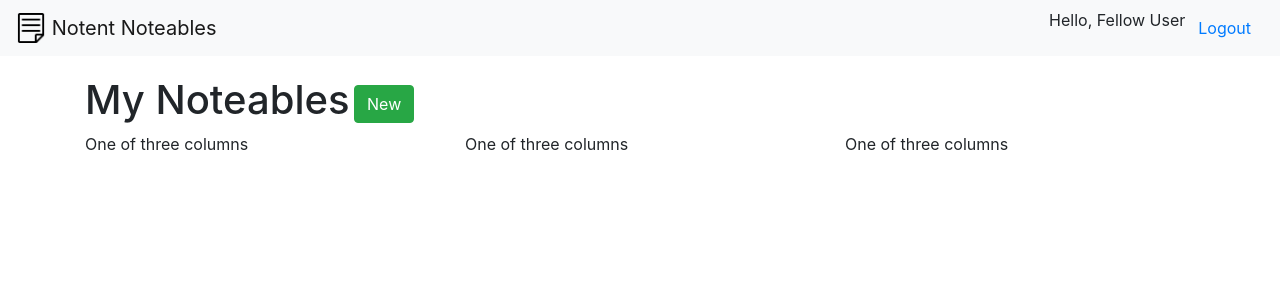
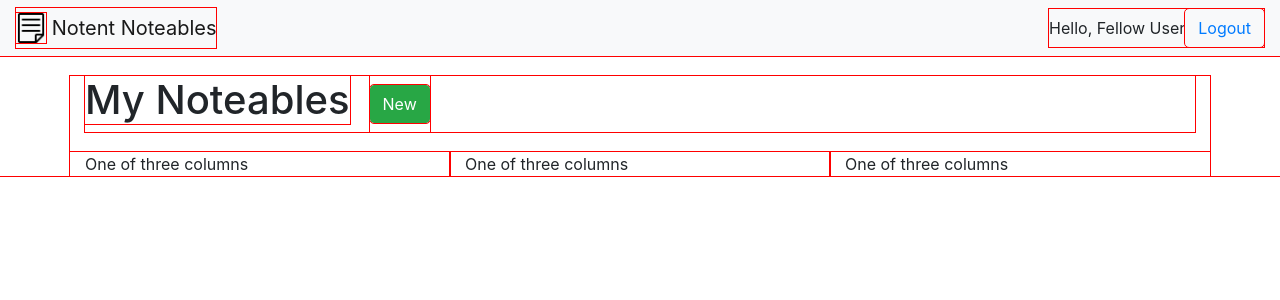
Before and after one commit to jansenhillis/noteables, a Django app: template django_files/noteables/templates/dashboard.html in a window 1280 px wide. Shown: the top 300 px of the page. Run offline with Django 3.2, Linux system fonts and the light colour scheme; the template is opened without the code that fills it, so the values that code supplies are empty; some libraries are stand-ins or nearby versions.

Commit message:
Dashboard and New views updated
Modified new.html, added generic style.css for entire app, few more improvements to css

```diff
--- a/django_files/noteables/static/css/dash.css
+++ b/django_files/noteables/static/css/dash.css
@@ -1,5 +1,5 @@
 * {
-    /* outline: 1px red solid; */
+    outline: 1px red solid;
 }
 
 .container {
@@ -7,6 +7,11 @@
 }
 
 h1 {
-    display: inline-block;
-    vertical-align: middle;
+    margin-right: 20px;
 }
+
+.note_nav {
+    display: flex;
+    justify-content: flex-start;
+    margin-bottom: 20px;
+}
--- /dev/null
+++ b/django_files/noteables/static/css/style.css
@@ -0,0 +1,3 @@
+* {
+    outline: 1px red solid;
+}
--- a/django_files/noteables/templates/dashboard.html
+++ b/django_files/noteables/templates/dashboard.html
@@ -4,7 +4,7 @@
 		<meta charset="UTF-8" />
 		<meta http-equiv="X-UA-Compatible" content="IE=edge" />
 		<meta name="viewport" content="width=device-width, initial-scale=1.0" />
-		<title>Dashboard</title>
+		<title>Notent Noteables Dashboard</title>
 		<link rel="stylesheet" href="https://maxcdn.bootstrapcdn.com/bootstrap/4.0.0/css/bootstrap.min.css" integrity="sha384-Gn5384xqQ1aoWXA+058RXPxPg6fy4IWvTNh0E263XmFcJlSAwiGgFAW/dAiS6JXm" crossorigin="anonymous" />
 		<!-- {% load static %} -->
 		<link rel="stylesheet" href="{% static 'css/dash.css' %}" />
@@ -16,15 +16,20 @@
 				Notent Noteables
 			</a>
 			<form action="{% url 'logout' %}" method="GET" class="form-inline"> {% csrf_token %}
-				<p>Hello, Fellow User</p>
+				Hello, Fellow User
 				<button type="submit" class="btn btn-link">Logout</button>
 			</form>
 		</nav>
 
 
 		<div class="container">
-			<h1>My Noteables</h1>
-			<button type="button" class="btn btn-success">New</button>
+			<div class="note_nav">
+				<h1>My Noteables</h1>
+				<form action="{% url 'new_note' %}" method="GET" class="form-inline"> {% csrf_token %}
+					<button type="button" class="btn btn-success">New</button>
+				</form>
+			</div>
+
 			<div class="row">
 				<div class="col-sm">
 				One of three columns
--- a/django_files/noteables/urls.py
+++ b/django_files/noteables/urls.py
@@ -7,7 +7,7 @@ urlpatterns = [
     path('logout', views.logout, name='logout'),
     path('note/<int:id>', views.open_note, name='open_note'),
     # path('update_note', views.update_note, name='update_note'),
-    path('new_note', views.new_note, name='new_note'),
+    path('/new_note', views.new_note, name='new_note'),
     path('save_note', views.save_note, name='save_note'),
     path('delete/<int:id>', views.delete_note, name='delete_note'),
 ]
```
Also changed, not shown: django_files/noteables/templates/new.html (+32 -24 lines).
